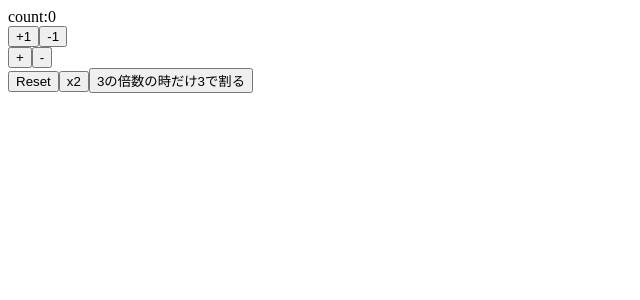
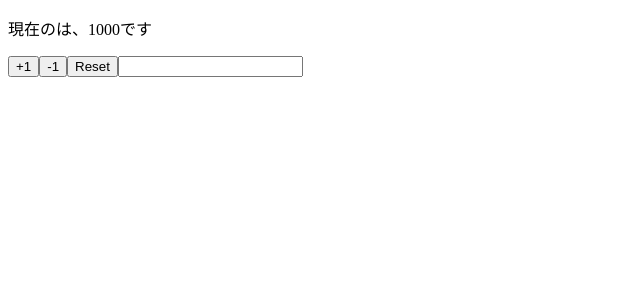
Before and after one commit to Hide14/react-hooks, a React (Create React App) app: page / in a window 1280 px wide. Shown: the top 300 px of the page, without its empty margins (0-640 px from the left). Built offline with nearby package versions, Linux system fonts and the light colour scheme.

Commit message:
implement component using multiple useState

```diff
--- a/src/App.js
+++ b/src/App.js
@@ -1,36 +1,28 @@
 import React,{useState} from 'react';
 
-const App = () => {
-  const [count, setCount] = useState(0)
-  const increment = () => setCount(count + 1)
-  const decrement = () => setCount(count - 1)
-  const increment2 = () => setCount(previousCount => previousCount + 1)
-  const decrement2 = () => setCount(previousCount => previousCount - 1)
-  const reset = () => setCount(0)
-  const double = () => setCount(count * 2)
-  const divTriple = () => setCount( previousCount =>
-    previousCount % 3 === 0 ? previousCount / 3 : previousCount
-  )
+const App = props => {
+const [name, setName] = useState(props.name)
+const [price ,setPrice] = useState(props.price)
+
+const reset = () => {
+  setPrice(props.price)
+  setName(props.name)
+}
 
   return (
     <>
-      <div>count:{count}</div>
-      <div>
-        <button onClick={increment}>+1</button>
-        <button onClick={decrement}>-1</button>
-      </div>
-
-      <div>
-        <button onClick={increment2}>+</button>
-        <button onClick={decrement2}>-</button>
-      </div>
-      <div>
-        <button onClick={reset}>Reset</button>
-        <button onClick={double}>x2</button>
-        <button onClick={divTriple}>3の倍数の時だけ3で割る</button>
-      </div>
+      <p>現在の{name}は、{price}です</p>
+      <button onClick={() => setPrice(price + 1)}>+1</button>
+      <button onClick={() => setPrice(price - 1)}>-1</button>
+      <button onClick={reset}>Reset</button>
+      <input value={name} onChange={e => setName(e.target.value)}/>
     </>
   );
 }
 
 export default App
+
+App.defaultProps = {
+    name:'',
+    price:1000
+}
```
